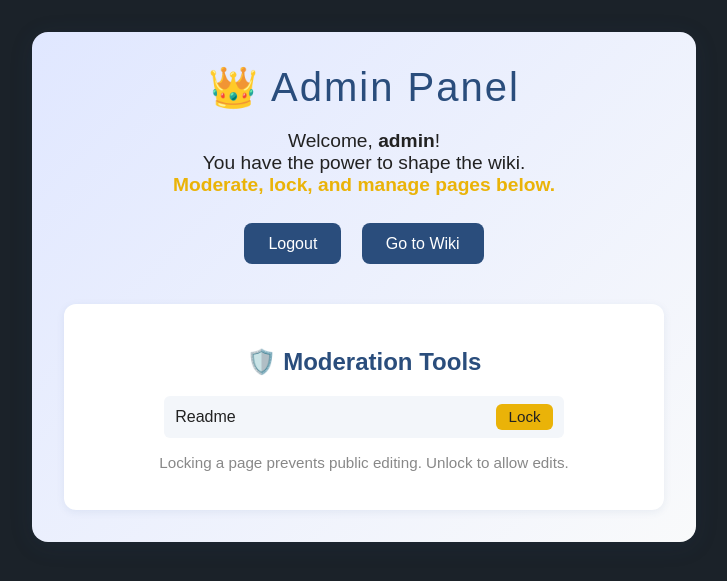
After one commit to Hirakamu/SMAN-2-Website, a Flask app: page /admin in a window 1280 px wide. The commit adds this page. Shown: the top 581 px of the page, without its empty margins (276-1003 px from the left). Run offline with Flask 3, Linux system fonts and the light colour scheme; the visitor is signed in with stand-in values (Sample User, id 1).

Commit message:
update 1.1

```diff
--- a/wiki/app.py
+++ b/wiki/app.py
@@ -1,89 +1,96 @@
+
 
 from flask import Flask, render_template, request, redirect, url_for, session, flash
 import os
 import markdown
-import sqlite3
-from werkzeug.security import generate_password_hash, check_password_hash
 
 app = Flask(__name__)
 app.secret_key = 'your_secret_key_here'
 PAGES_DIR = os.path.join(os.path.dirname(__file__), 'pages')
 os.makedirs(PAGES_DIR, exist_ok=True)
-DB_PATH = os.path.join(os.path.dirname(__file__), 'wiki.db')
 
-# Database setup
-def init_db():
-    with sqlite3.connect(DB_PATH) as conn:
-        conn.execute('''CREATE TABLE IF NOT EXISTS users (
-            id INTEGER PRIMARY KEY AUTOINCREMENT,
-            username TEXT UNIQUE NOT NULL,
-            password TEXT NOT NULL
-        )''')
-init_db()
+# Premade admin credentials
+ADMIN_USER = 'admin'
+ADMIN_PASS = 's2wiki2025'
 
 @app.route('/')
 def landing():
-    return render_template('landing.html')
+    is_admin = session.get('is_admin', False)
+    return render_template('landing.html', is_admin=is_admin)
 
-@app.route('/login', methods=['GET', 'POST'])
-def login():
+@app.route('/admin', methods=['GET', 'POST'])
+def admin():
+    if not session.get('is_admin'):
+        return redirect(url_for('admin_login'))
+    # Load locked pages from file
+    lockfile = os.path.join(PAGES_DIR, '.locked_pages')
+    locked_pages = set()
+    if os.path.exists(lockfile):
+        with open(lockfile, 'r') as f:
+            locked_pages = set(line.strip() for line in f if line.strip())
+    # Handle lock/unlock action
+    if request.method == 'POST':
+        page = request.form.get('page')
+        if page:
+            if page in locked_pages:
+                locked_pages.remove(page)
+            else:
+                locked_pages.add(page)
+            with open(lockfile, 'w') as f:
+                for p in locked_pages:
+                    f.write(p + '\n')
+        flash(f'Lock status updated for {page}')
+        return redirect(url_for('admin'))
+    # List all pages
+    pages = [f[:-3] for f in os.listdir(PAGES_DIR) if f.endswith('.md')]
+    return render_template('admin.html', pages=pages, locked_pages=locked_pages)
+
+@app.route('/admin/login', methods=['GET', 'POST'])
+def admin_login():
     if request.method == 'POST':
         username = request.form['username']
         password = request.form['password']
-        with sqlite3.connect(DB_PATH) as conn:
-            cur = conn.execute('SELECT password FROM users WHERE username=?', (username,))
-            row = cur.fetchone()
-            if row and check_password_hash(row[0], password):
-                session['username'] = username
-                return redirect(url_for('index'))
-            else:
-                flash('Invalid credentials')
-    return render_template('login.html')
+        if username == ADMIN_USER and password == ADMIN_PASS:
+            session['is_admin'] = True
+            flash('Welcome, admin!')
+            return redirect(url_for('admin'))
+        else:
+            flash('Invalid admin credentials.')
+    return render_template('admin_login.html')
 
-@app.route('/register', methods=['GET', 'POST'])
-def register():
-    if request.method == 'POST':
-        username = request.form['username']
-        password = request.form['password']
-        hashed = generate_password_hash(password)
-        try:
-            with sqlite3.connect(DB_PATH) as conn:
-                conn.execute('INSERT INTO users (username, password) VALUES (?, ?)', (username, hashed))
-            flash('Registration successful! Please log in.')
-            return redirect(url_for('login'))
-        except sqlite3.IntegrityError:
-            flash('Username already exists.')
-    return render_template('register.html')
-
-@app.route('/logout')
-def logout():
-    session.pop('username', None)
+@app.route('/admin/logout')
+def admin_logout():
+    session.pop('is_admin', None)
+    flash('Logged out from admin.')
     return redirect(url_for('landing'))
 
 @app.route('/home')
 def index():
-    if 'username' not in session:
-        return redirect(url_for('login'))
     pages = [f[:-3] for f in os.listdir(PAGES_DIR) if f.endswith('.md')]
-    return render_template('index.html', pages=pages, username=session['username'])
+    return render_template('index.html', pages=pages)
 
 @app.route('/wiki/<page>')
 def view_page(page):
-    if 'username' not in session:
-        return redirect(url_for('login'))
     path = os.path.join(PAGES_DIR, f'{page}.md')
     if not os.path.exists(path):
         return redirect(url_for('edit_page', page=page))
     with open(path, 'r') as f:
         content = f.read()
     html = markdown.markdown(content)
-    return render_template('view.html', page=page, content=html, username=session['username'])
+    return render_template('view.html', page=page, content=html)
 
 @app.route('/wiki/<page>/edit', methods=['GET', 'POST'])
 def edit_page(page):
-    if 'username' not in session:
-        return redirect(url_for('login'))
     path = os.path.join(PAGES_DIR, f'{page}.md')
+    # Check if page is locked
+    lockfile = os.path.join(PAGES_DIR, '.locked_pages')
+    locked_pages = set()
+    if os.path.exists(lockfile):
+        with open(lockfile, 'r') as f:
+            locked_pages = set(line.strip() for line in f if line.strip())
+    if page in locked_pages and not session.get('is_admin'):
+        flash('This page is locked by admin. Only admin can edit.')
+        return redirect(url_for('view_page', page=page))
     if request.method == 'POST':
         with open(path, 'w') as f:
             f.write(request.form['content'])
@@ -92,7 +99,7 @@ def edit_page(page):
     if os.path.exists(path):
         with open(path, 'r') as f:
             content = f.read()
-    return render_template('edit.html', page=page, content=content, username=session['username'])
+    return render_template('edit.html', page=page, content=content)
 
 if __name__ == '__main__':
     app.run(debug=True)
--- a/wiki/static/style.css
+++ b/wiki/static/style.css
@@ -1,6 +1,6 @@
-body { font-family: Arial, sans-serif; background: #f9f9f9; color: #222; margin: 2em; }
-h1 { color: #2a4d7c; }
-a { color: #2a4d7c; text-decoration: none; }
+body { font-family: Arial, sans-serif; background: #1B2229; color: #222; margin: 2em; }
+h1 { color: #EDEDED; }
+a { color: #EDEDED; text-decoration: none; }
 a:hover { text-decoration: underline; }
 ul { list-style: none; padding: 0; }
 li { margin-bottom: 0.5em; }
--- /dev/null
+++ b/wiki/templates/admin.html
@@ -0,0 +1,104 @@
+<!DOCTYPE html>
+<html>
+<head>
+    <title>Admin Panel - SMAN-2 Wiki</title>
+    <link rel="stylesheet" href="/static/style.css">
+    <style>
+        .admin-card {
+            background: linear-gradient(135deg, #e0e7ff 0%, #f9fafb 100%);
+            border-radius: 16px;
+            box-shadow: 0 4px 24px rgba(42,77,124,0.12);
+            padding: 2em;
+            margin: 2em auto;
+            max-width: 600px;
+            text-align: center;
+        }
+        .admin-title {
+            font-size: 2.5em;
+            color: #2a4d7c;
+            margin-bottom: 0.2em;
+            letter-spacing: 2px;
+        }
+        .admin-btn {
+            background: #2a4d7c;
+            color: #fff;
+            border: none;
+            padding: 0.7em 1.5em;
+            border-radius: 8px;
+            font-size: 1em;
+            margin: 0.5em;
+            cursor: pointer;
+            transition: background 0.2s;
+        }
+        .admin-btn:hover {
+            background: #1a3555;
+        }
+        .mod-section {
+            margin-top: 2em;
+            background: #fff;
+            border-radius: 12px;
+            box-shadow: 0 2px 8px rgba(42,77,124,0.08);
+            padding: 1.5em;
+        }
+        .page-list {
+            text-align: left;
+            margin: 1em auto;
+            max-width: 400px;
+        }
+        .page-list li {
+            margin-bottom: 0.7em;
+            padding: 0.5em 0.7em;
+            background: #f3f6fa;
+            border-radius: 6px;
+            display: flex;
+            justify-content: space-between;
+            align-items: center;
+        }
+        .lock-btn {
+            background: #eab308;
+            color: #222;
+            border: none;
+            border-radius: 6px;
+            padding: 0.3em 0.8em;
+            font-size: 0.95em;
+            cursor: pointer;
+            margin-left: 1em;
+        }
+        .lock-btn.locked {
+            background: #ef4444;
+            color: #fff;
+        }
+    </style>
+</head>
+<body>
+    <div class="admin-card">
+        <div class="admin-title">👑 Admin Panel</div>
+        <p style="font-size:1.2em;">Welcome, <b>admin</b>!<br>
+        You have the power to shape the wiki.<br>
+        <span style="color:#eab308;font-weight:bold;">Moderate, lock, and manage pages below.</span>
+        </p>
+        <a href="{{ url_for('admin_logout') }}"><button class="admin-btn">Logout</button></a>
+        <a href="{{ url_for('index') }}"><button class="admin-btn">Go to Wiki</button></a>
+
+        <div class="mod-section">
+            <h2 style="color:#2a4d7c;">🛡️ Moderation Tools</h2>
+            <ul class="page-list">
+            {% for page in pages %}
+                <li>
+                    <span>{{ page }}</span>
+                    <form method="post" action="{{ url_for('admin') }}" style="display:inline;">
+                        <input type="hidden" name="page" value="{{ page }}">
+                        <button type="submit" class="lock-btn {% if locked_pages and page in locked_pages %}locked{% endif %}">
+                            {% if locked_pages and page in locked_pages %}Unlock{% else %}Lock{% endif %}
+                        </button>
+                    </form>
+                </li>
+            {% else %}
+                <li style="text-align:center;color:#888;">No pages yet.</li>
+            {% endfor %}
+            </ul>
+            <p style="font-size:0.95em;color:#888;">Locking a page prevents public editing. Unlock to allow edits.</p>
+        </div>
+    </div>
+</body>
+</html>
--- /dev/null
+++ b/wiki/wsgi.py
@@ -0,0 +1,4 @@
+from app import app
+
+if __name__ == "__main__":
+    app.run()
```
Also changed, not shown: wiki/templates/admin_login.html (added, +27 -0 lines), wiki/templates/index.html (+9 -0 lines), wiki/templates/landing.html (+13 -4 lines), wiki/templates/view.html (+9 -0 lines), wiki/pages/NewPage.md (deleted), wiki/pages/Readme.md (added), 1 other file.
